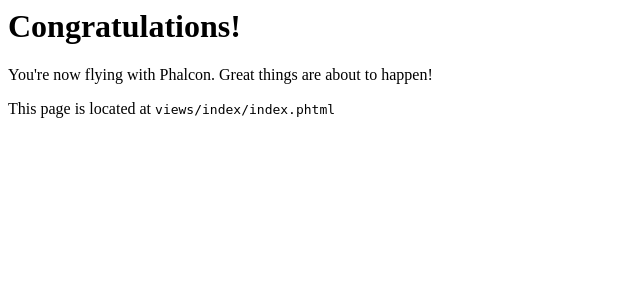
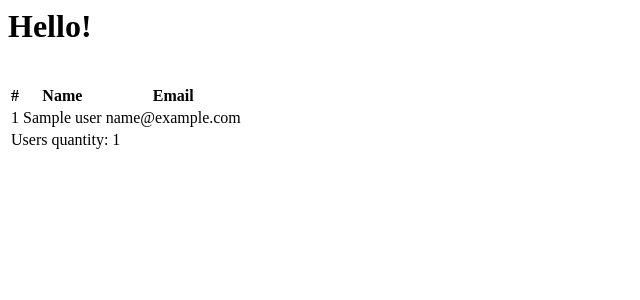
Before and after one commit to VladimirCVB/internDTT, a PHP site: template app/views/index/index.phtml in a window 1280 px wide. Shown: the top 300 px of the page, without its empty margins (0-640 px from the left). Run offline with PHP 8.4, Linux system fonts and the light colour scheme; the template is opened without the code that fills it: most values are stand-ins (such as "Sample title", 1, 10 or a date in 2020); data that the repository does not hold is empty.

Commit message:
first steps

```diff
--- a/app/controllers/IndexController.php
+++ b/app/controllers/IndexController.php
@@ -4,8 +4,11 @@
 
 class IndexController extends Controller
 {
+    /**
+     * Welcome and user list
+     */
     public function indexAction()
     {
-        return '<h1>Hello!</h1>';
+        $this->view->users = Users::find();
     }
 }
--- a/app/views/index/index.phtml
+++ b/app/views/index/index.phtml
@@ -1,7 +1,34 @@
-<div class="page-header">
-    <h1>Congratulations!</h1>
-</div>
+<?php
 
-<p>You're now flying with Phalcon. Great things are about to happen!</p>
+echo "<h1>Hello!</h1>";
 
-<p>This page is located at <code>views/index/index.phtml</code></p>
+echo $this->tag->linkTo(["signup", "Sign Up Here!", 'class' => 'btn btn-primary']);
+
+if ($users->count() > 0) {
+    ?>
+    <br />
+    <table class="table table-bordered table-hover">
+        <thead class="thead-light">
+        <tr>
+            <th>#</th>
+            <th>Name</th>
+            <th>Email</th>
+        </tr>
+        </thead>
+        <tfoot>
+        <tr>
+            <td colspan="3">Users quantity: <?php echo $users->count(); ?></td>
+        </tr>
+        </tfoot>
+        <tbody>
+        <?php foreach ($users as $user) { ?>
+            <tr>
+                <td><?php echo $user->id; ?></td>
+                <td><?php echo $user->name; ?></td>
+                <td><?php echo $user->email; ?></td>
+            </tr>
+        <?php } ?>
+        </tbody>
+    </table>
+    <?php
+}
--- /dev/null
+++ b/app/views/signup/register.phtml
@@ -0,0 +1,5 @@
+<div class="alert alert-<?php echo $success === true ? 'success' : 'danger'; ?>">
+    <?php echo $message; ?>
+</div>
+
+<?php echo $this->tag->linkTo(['/', 'Go back', 'class' => 'btn btn-primary']); ?>
```
Also changed, not shown: app/controllers/SignupController.php (added, +43 -0 lines), app/views/signup/index.phtml (added, +29 -0 lines).
